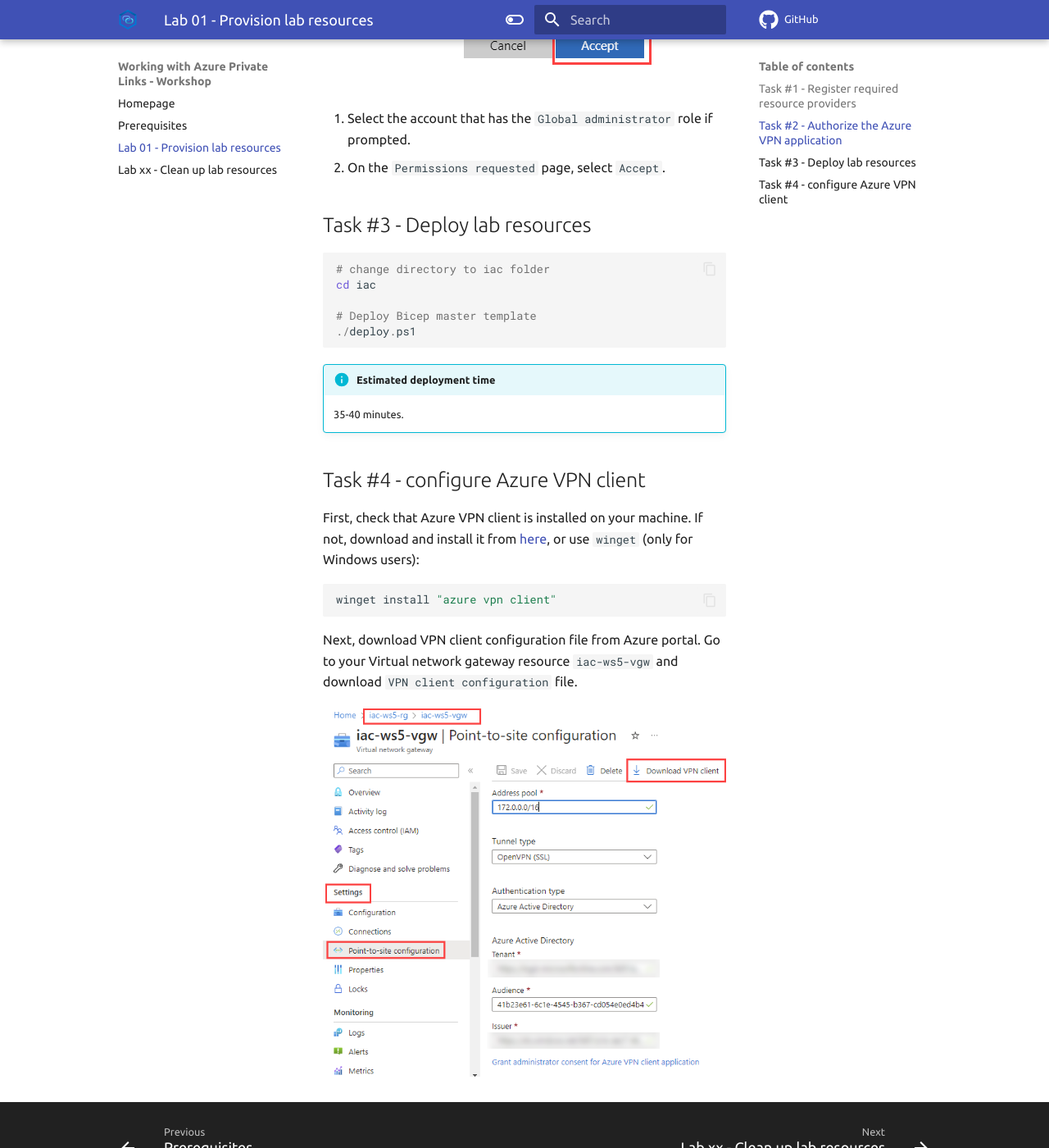
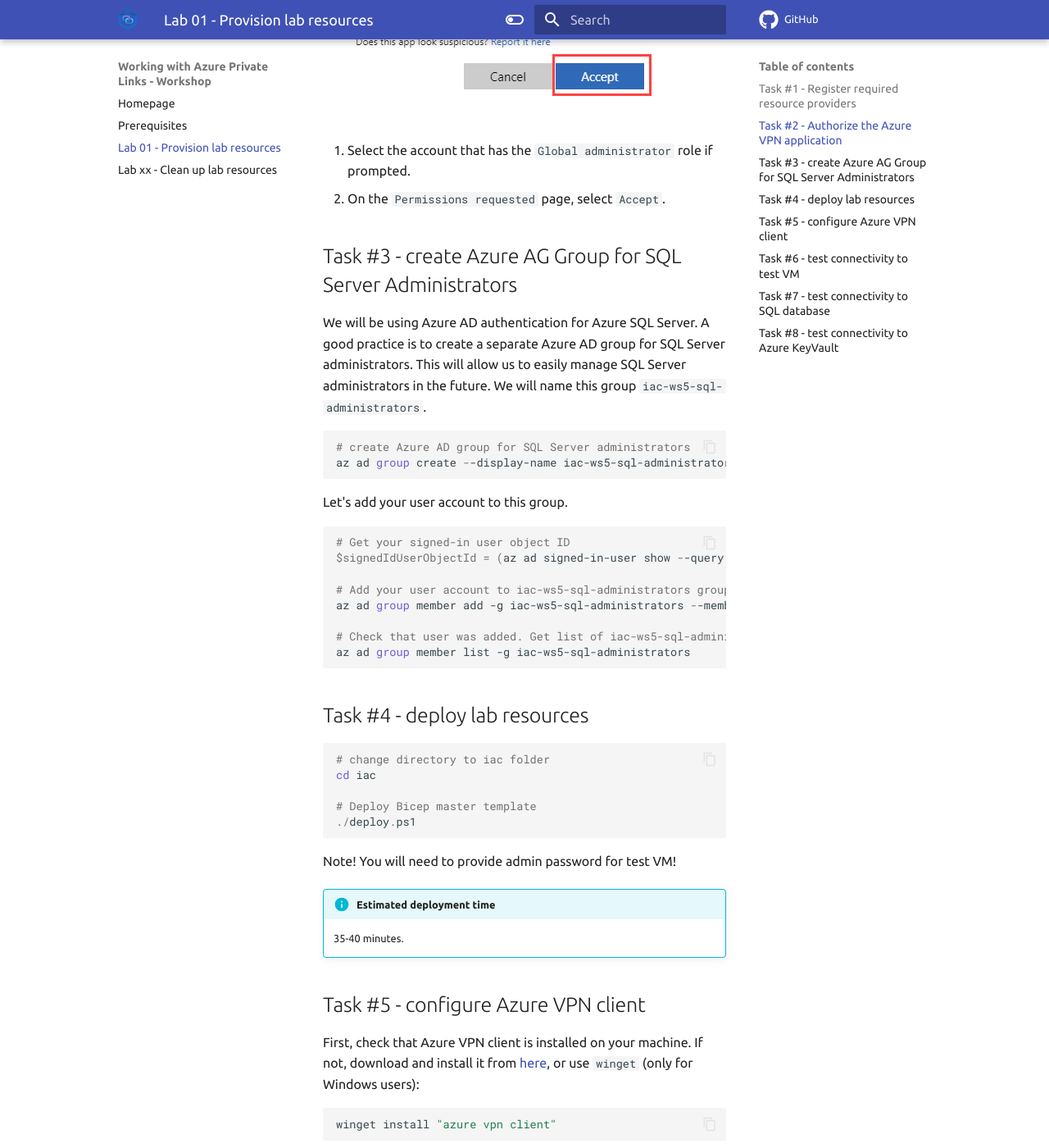
Before and after one commit to Infrastructure-AsCode/azure-private-links-labs, an MkDocs documentation site: the page built from docs/labs/lab-01/index.md, in a window 1280 px wide and 1400 px high, scrolled down 1786 px. Shown: the whole window at 82% size. Built offline with MkDocs 1.6.1 and Material for MkDocs 9.7.7, drawn with Linux system fonts in a browser that asks for light colours; comment, search, counter and statistics services are not loaded; some of the changed text lies outside the part shown.

Commit message:
ws infra + lab-01 WIP

````diff
--- a/docs/labs/lab-01/index.md
+++ b/docs/labs/lab-01/index.md
@@ -20,6 +20,8 @@ az provider register -n Microsoft.OperationalInsights
 az provider register -n Microsoft.Storage
 az provider register -n Microsoft.Sql
 az provider register -n Microsoft.DocumentDB
+az provider register -n Microsoft.Compute
+az provider register -n Microsoft.KeyVault
 ```
 
 ## Task #2 - Authorize the Azure VPN application
@@ -36,7 +38,29 @@ https://login.microsoftonline.com/common/oauth2/authorize?client_id=41b23e61-6c1
 3. Select the account that has the `Global administrator` role if prompted.
 4. On the `Permissions requested` page, select `Accept`.
 
-## Task #3 - Deploy lab resources
+## Task #3 - create Azure AG Group for SQL Server Administrators
+
+We will be using Azure AD authentication for Azure SQL Server. A good practice is to create a separate Azure AD group for SQL Server administrators. This will allow us to easily manage SQL Server administrators in the future. We will name this group `iac-ws5-sql-administrators`.
+
+```powershell
+# create Azure AD group for SQL Server administrators
+az ad group create --display-name iac-ws5-sql-administrators --mail-nickname iac-ws5-sql-administrators
+```
+
+Let's add your user account to this group.
+
+```powershell
+# Get your signed-in user object ID
+$signedIdUserObjectId = (az ad signed-in-user show --query id -otsv)
+
+# Add your user account to iac-ws5-sql-administrators group
+az ad group member add -g iac-ws5-sql-administrators --member-id $signedIdUserObjectId
+
+# Check that user was added. Get list of iac-ws5-sql-administrators group members
+az ad group member list -g iac-ws5-sql-administrators
+```
+
+## Task #4 - deploy lab resources
 
 ```powershell
 # change directory to iac folder
@@ -46,10 +70,12 @@ cd iac
 ./deploy.ps1
 ```
 
+Note! You will need to provide admin password for test VM!
+
 !!! info "Estimated deployment time"
     35-40 minutes.
 
-## Task #4 - configure Azure VPN client
+## Task #5 - configure Azure VPN client
 
 First, check that Azure VPN client is installed on your machine. If not, download and install it from [here](https://www.microsoft.com/en-us/p/azure-vpn-client/9np355qt2sqb?activetab=pivot:overviewtab), or use `winget` (only for Windows users):
 
@@ -57,6 +83,100 @@ First, check that Azure VPN client is installed on your machine. If not, downloa
 winget install "azure vpn client"
 ```
 
-Next, download VPN client configuration file from Azure portal. Go to your Virtual network gateway resource `iac-ws5-vgw` and download `VPN client configuration` file.
+Next, from Azure portal, download client profile configuration file for VPN Gateway we just provisioned. Go to your Virtual network gateway resource `iac-ws5-vgw` and click on `Download VPN client` file.
 
 ![download-vpn-config](../../assets/images/lab-01/download-vpn-config.png)
+
+Extract `.zip` archive. It contains two folder:
+
+![vpn-config](../../assets/images/lab-01/vpn-client-config-folders.png)
+
+Start Azure Vpn client and import `azurevpnconfig.xml` file from `AzureVPN` folder. It will create new VPN connection profile.
+
+![import-vpn-config](../../assets/images/lab-01/import-vpn-config.png)
+
+When `azurevpnconfig.xml` file is loaded, click `Save`.
+
+![import-vpn-config](../../assets/images/lab-01/import-vpn-config-1.png)
+
+You will now see new VPN connection profile in Azure VPN client and you can now connect to it.
+
+![connect](../../assets/images/lab-01/vpn-connect.png)
+
+You will be asked to enter your Azure AD credentials and if everything is configured correctly, you will be connected to your Azure lab environment. Note, you will only need to provide your Azure AD credentials when you connect to VPN for the first time. Next time you will be connected automatically.
+
+![connected](../../assets/images/lab-01/vpn-connected.png)
+
+Under the `Connected properties` you can find what is your VPN IP Address and what VPN routes are available for you now. As you can see, our `iac-ws5-vnet` address range (`10.10.0.0/22`) is available for us now. You can find the same VPN IP Address if you run `ipconfig` command in your terminal.
+
+```powershell
+ipconfig
+```
+
+![ipconfig](../../assets/images/lab-01/ipconfig.png)
+
+## Task #6 - test connectivity to test VM
+
+Get test VM private IP address
+
+```powershell
+# Get test VM private IP address
+az vm list-ip-addresses -g iac-ws5-rg -n testVM --query [0].virtualMachine.network.privateIpAddresses[0] -otsv
+```
+
+Most likely, your IP will be `10.10.0.68`, but it can be different...
+
+Make sure that Azure VPN is connected and use this IP and connect to test VM using RDP. Use `iac-admin` as username and password you provided during deployment.
+
+![rdp](../../assets/images/lab-01/test-vm.png)
+
+You should be able to remote into test VM.
+
+
+## Task #7 - test connectivity to SQL database
+
+Start `Azure Data Studio`. If you haven't install it yet, download and install [Azure Data Studio](https://docs.microsoft.com/en-us/sql/azure-data-studio/download-azure-data-studio?view=sql-server-ver15&WT.mc_id=AZ-MVP-5003837) or install it with `winget` (Windows only).
+
+```powershell
+# Install SQL Management Studio with winget
+winget install -e --id Microsoft.AzureDataStudio
+```
+
+Create a new connection to Azure SQL Server and use the following parameters:
+
+![test-sql](../../assets/images/lab-01/test-sql-1.png)
+
+| Parameter | Value |
+| --- | --- |
+| Connection type | Microsoft SQL Server |
+| Input type | Parameters |
+| Server | iac-ws5-sql.database.windows.net,1433 |
+| Authentication type | Azure Active Directory - Universal with MFA support  |
+| Account | Click `Add an account`, authenticate with your Azure AD account, and then select your account from the list  |
+| Authentication type | Azure Active Directory - Universal with MFA support  |
+| Database | Default or select iac-ws5-db  |
+
+Keep all other parameters as default and click `Connect`.
+
+You should now be connected to Azure SQL Server.
+
+![test-sql-2](../../assets/images/lab-01/test-sql-2.png)
+
+
+## Task #8 - test connectivity to Azure KeyVault
+
+Test that you have access to Azure KeyVault.
+
+```powershell
+# Get your keyvault name
+$keyVaultName = (az keyvault list --query [0].name -g iac-ws5-rg -otsv)
+
+# Print keyvault name
+$keyVaultName
+
+# Insert new secret into keyvault
+az keyvault secret set --vault-name $keyVaultName --name "foo" --value "bar"
+
+# Get foo secret from keyvault
+az keyvault secret show --vault-name $keyVaultName --name "foo" --query value -otsv
+```
````
Also changed, not shown: docs/prerequisites.md (+9 -0 lines), docs/assets/images/lab-01/import-vpn-config-1.png (added), docs/assets/images/lab-01/import-vpn-config.png (added), docs/assets/images/lab-01/ipconfig.png (added), docs/assets/images/lab-01/test-sql-1.png (added), docs/assets/images/lab-01/test-sql-2.png (added), docs/assets/images/lab-01/test-vm.png (added), docs/assets/images/lab-01/vpn-client-config-folders.png (added), docs/assets/images/lab-01/vpn-connect.png (added), docs/assets/images/lab-01/vpn-connected.png (added), 5 other files.
